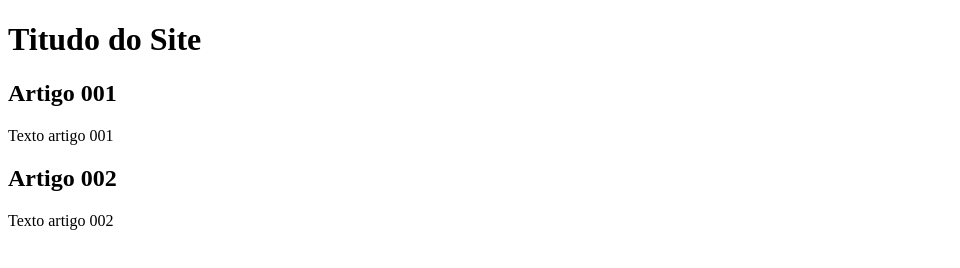
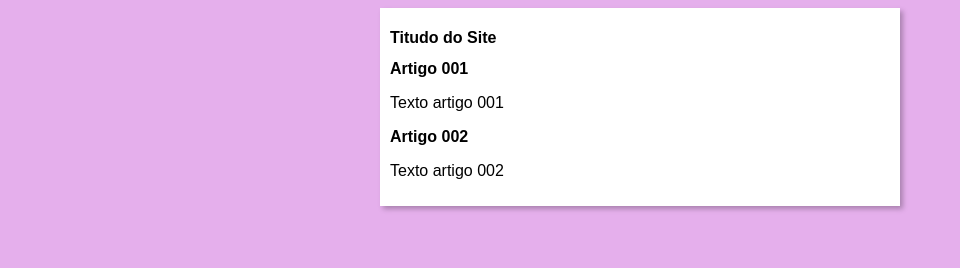
Before and after one commit to Lacielton/WebsiteProject, a plain HTML site: page index.html in a window 1280 px wide. Shown: the whole page, without its empty margins (0-960 px from the left). Drawn offline with Linux system fonts and the light colour scheme.

Commit message:
iniciei o desing

```diff
--- /dev/null
+++ b/estilos/style.css
@@ -0,0 +1,16 @@
+* {
+        font-family: Arial, Helvetica, sans-serif;
+        font-size: 16px;
+
+}
+body {
+        background-color: rgb(229, 175, 236);
+}
+
+main {
+       background-color: white;
+       width:  500px;
+       margin: auto;
+       padding:  10px;
+       box-shadow:  3px 3px 5px rgba(0, 0, 0, 0.26);
+}
--- a/index.html
+++ b/index.html
@@ -4,6 +4,7 @@
     <meta charset="UTF-8">
     <meta name="viewport" content="width=device-width, initial-scale=1.0">
     <title>Tutulo do Site</title>
+    <link rel="stylesheet" href="estilos/style.css">
 </head>
 <body>
        <main>
```
